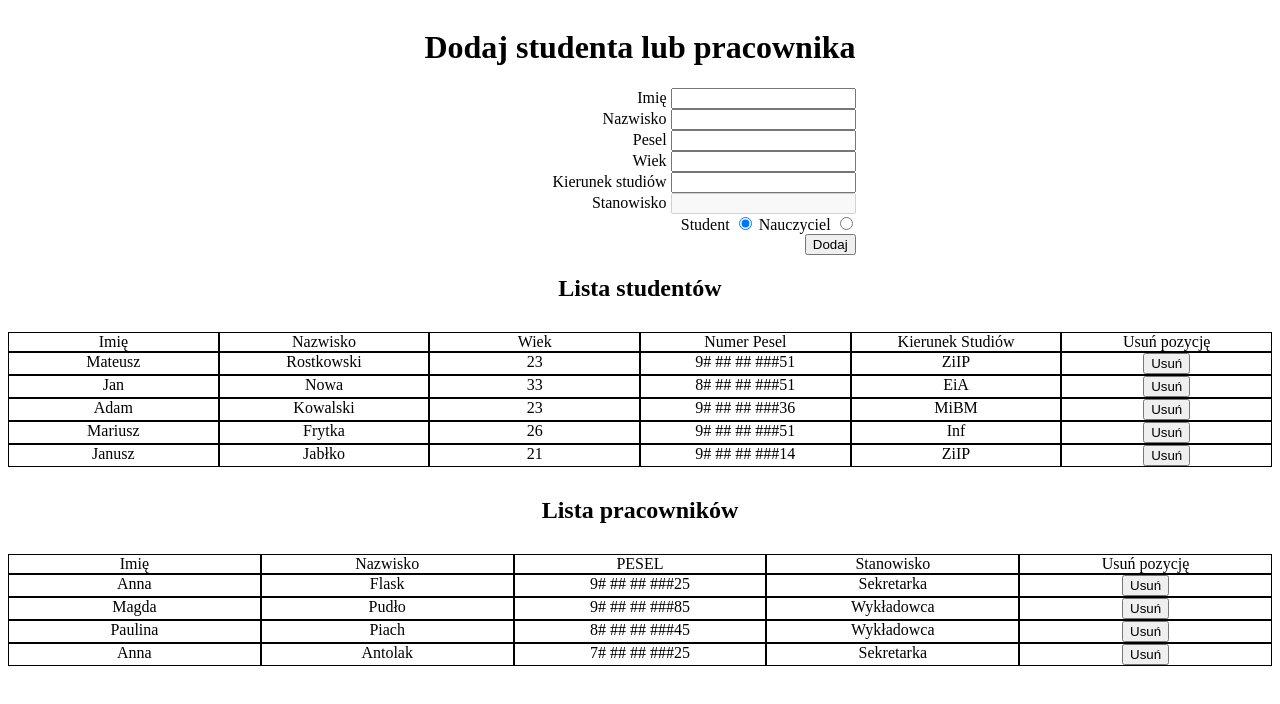
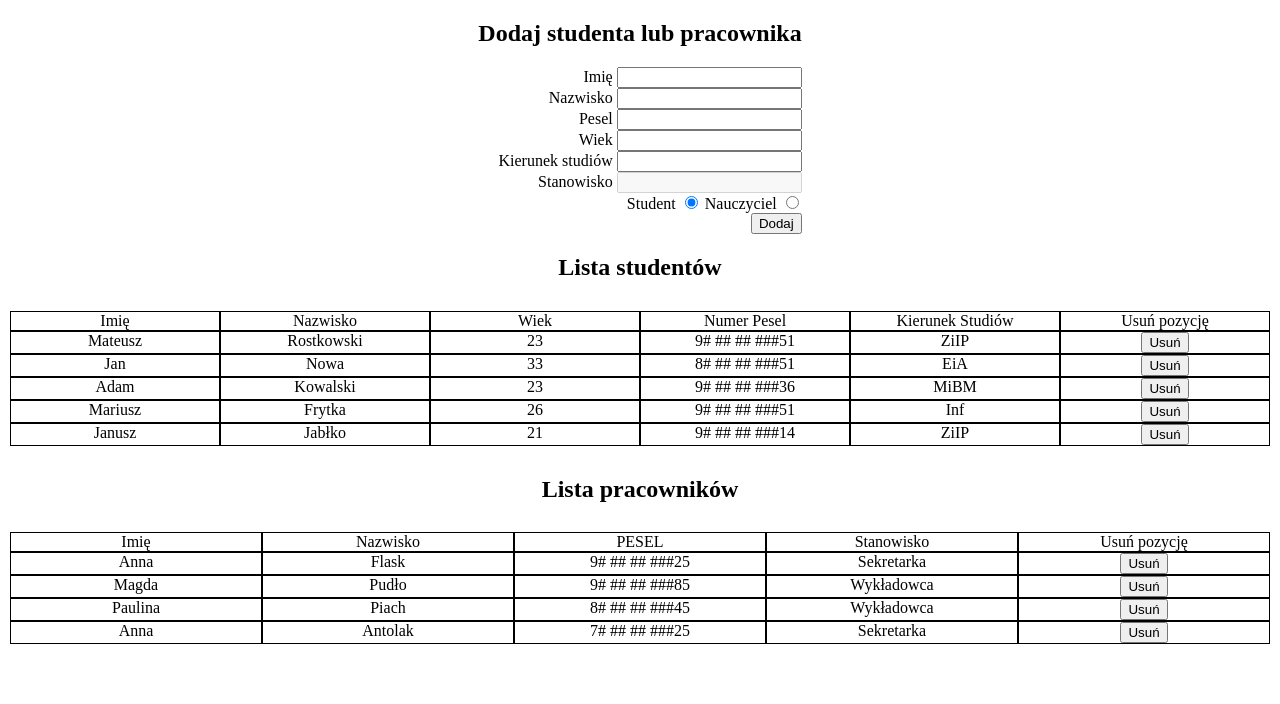
Before and after one commit to MateuszRostkowski/OOP, a plain HTML site: page index.html in a window 1280 px wide. Drawn offline with Linux system fonts and the light colour scheme.

Commit message:
added small changes to html changed box-sizing to borderbox

```diff
--- a/index.html
+++ b/index.html
@@ -7,10 +7,15 @@
     <meta http-equiv="X-UA-Compatible" content="ie=edge" />
     <title>Document</title>
     <style>
+
+        * {
+            box-sizing: border-box;
+        }
         body {
             display: flex;
             flex-direction: column;
             align-items: center;
+            margin: 0;
         }
     .form {
         display: flex;
@@ -37,7 +42,7 @@
 
 <body>
     <div class="form">
-        <h1>Dodaj studenta lub pracownika</h1>
+        <h2>Dodaj studenta lub pracownika</h2>
         <label>Imię
             <input class="input__field" type="text" />
         </label>
```
